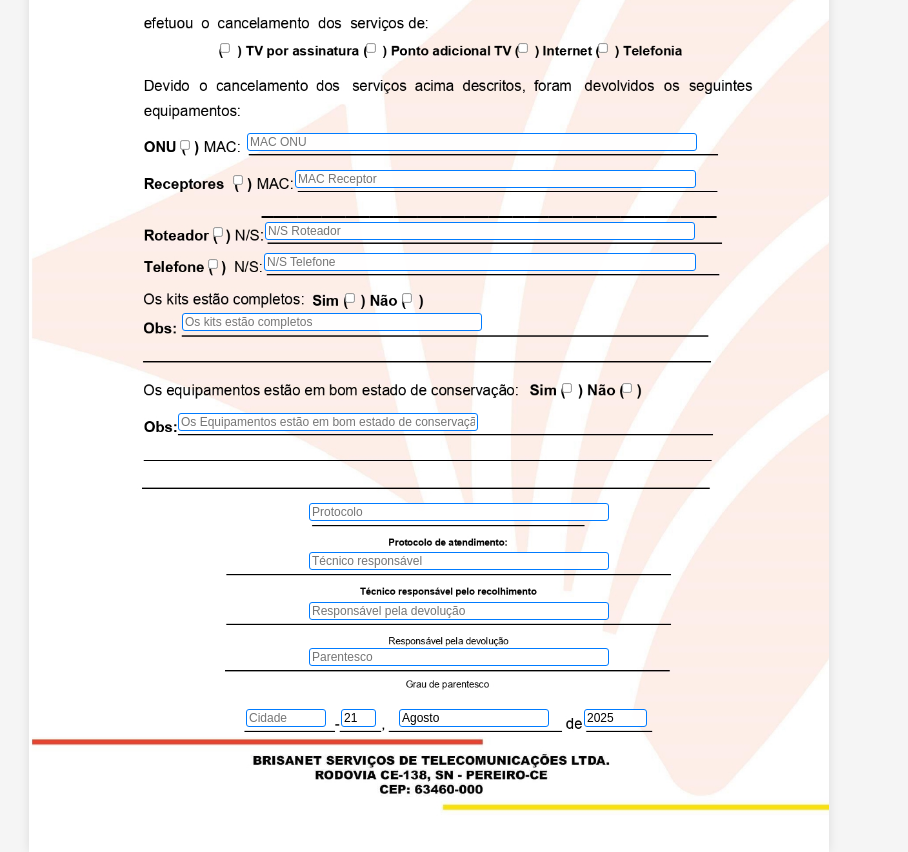
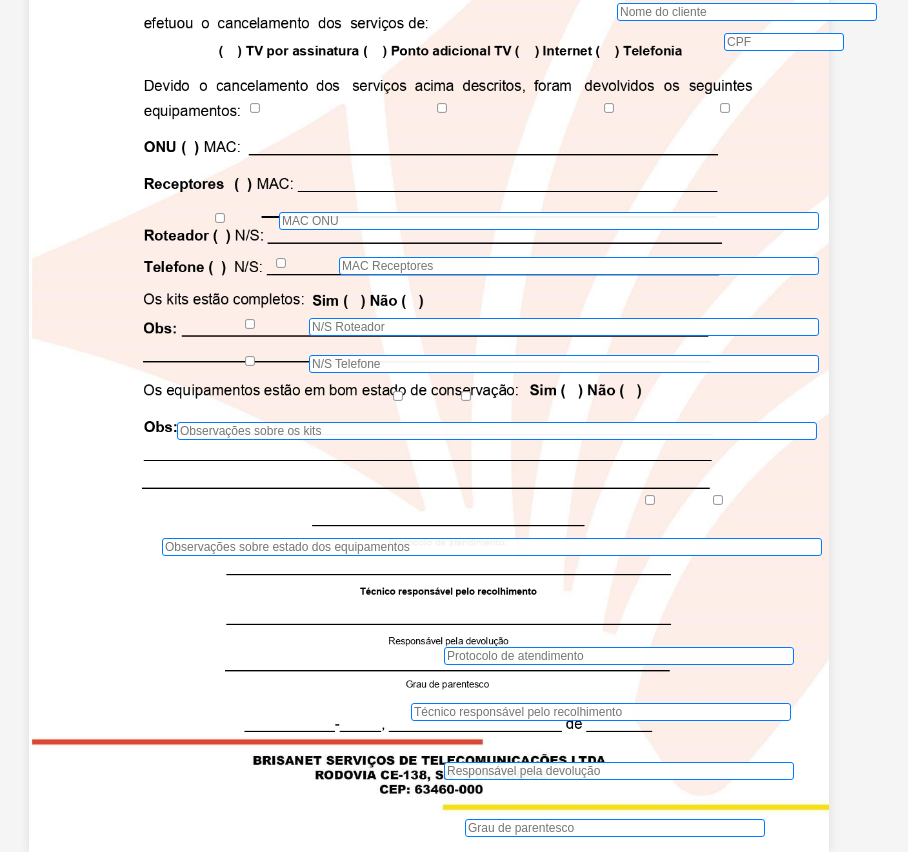
Before and after one commit to CelimarBastos/Brisanet, a plain HTML site: page index.html in a window 1280 px wide. Shown: the part 290-1142 px from the top of the page, without its empty margins (211-1119 px from the left). Drawn offline with Linux system fonts and the light colour scheme.

Commit message:
Update index.html

```diff
--- a/index.html
+++ b/index.html
@@ -244,49 +244,49 @@
     <img src="ordem-servico.JPG" alt="Imagem da Ordem de Serviço" class="imagem-fundo" id="imagemOrdem">
 
     <!-- Campos sobrepostos -->
-    <input type="text" class="campo" style="top: 230px; left: 508px; width: 228px;" placeholder="Nome do cliente" id="nomeCliente">
-    <input type="text" class="campo" style="top: 255px; left: 575px; width: 150px;" placeholder="CPF" id="cpfCliente">
+    <input type="text" class="campo" style="top: 283px; left: 588px; width: 260px;" placeholder="Nome do cliente" id="nomeCliente">
+    <input type="text" class="campo" style="top: 313px; left: 695px; width: 120px;" placeholder="CPF" id="cpfCliente">
 
     <!-- Serviços cancelados -->
-    <input type="checkbox" class="campo" style="top: 322px; left: 190px;" id="servico1" title="Internet">
-    <input type="checkbox" class="campo" style="top: 322px; left: 336px;" id="servico2" title="TV">
-    <input type="checkbox" class="campo" style="top: 322px; left: 488px;" id="servico3" title="Telefone">
-    <input type="checkbox" class="campo" style="top: 322px; left: 568px;" id="servico4" title="Outros">
+    <input type="checkbox" class="campo" style="top: 382px; left: 220px;" id="servico1" title="TV por assinatura">
+    <input type="checkbox" class="campo" style="top: 382px; left: 407px;" id="servico2" title="Ponto adicional TV">
+    <input type="checkbox" class="campo" style="top: 382px; left: 574px;" id="servico3" title="Internet">
+    <input type="checkbox" class="campo" style="top: 382px; left: 690px;" id="servico4" title="Telefonia">
 
     <!-- Equipamentos -->
-    <input type="checkbox" class="campo" style="top: 419px; left: 150px;" id="equipONU" title="ONU">
-    <input type="text" class="campo" style="top: 413px; left: 218px; width: 450px;" placeholder="MAC ONU" id="macONU">
+    <input type="checkbox" class="campo" style="top: 492px; left: 185px;" id="equipONU" title="ONU">
+    <input type="text" class="campo" style="top: 492px; left: 250px; width: 540px;" placeholder="MAC ONU" id="macONU">
 
-    <input type="checkbox" class="campo" style="top: 454px; left: 203px;" id="equipReceptor" title="Receptor">
-    <input type="text" class="campo" style="top: 450px; left: 266px; width: 401px;" placeholder="MAC Receptor" id="macReceptor">
+    <input type="checkbox" class="campo" style="top: 537px; left: 246px;" id="equipReceptor" title="Receptores">
+    <input type="text" class="campo" style="top: 537px; left: 310px; width: 480px;" placeholder="MAC Receptores" id="macReceptor">
 
-    <input type="checkbox" class="campo" style="top: 506px; left: 183px;" id="equipRoteador" title="Roteador">
-    <input type="text" class="campo" style="top: 502px; left: 236px; width: 430px;" placeholder="N/S Roteador" id="nsRoteador">
+    <input type="checkbox" class="campo" style="top: 598px; left: 215px;" id="equipRoteador" title="Roteador">
+    <input type="text" class="campo" style="top: 598px; left: 280px; width: 510px;" placeholder="N/S Roteador" id="nsRoteador">
 
-    <input type="checkbox" class="campo" style="top: 538px; left: 178px;" id="equipTelefone" title="Telefone">
-    <input type="text" class="campo" style="top: 533px; left: 235px; width: 432px;" placeholder="N/S Telefone" id="nsTelefone">
+    <input type="checkbox" class="campo" style="top: 635px; left: 215px;" id="equipTelefone" title="Telefone">
+    <input type="text" class="campo" style="top: 635px; left: 280px; width: 510px;" placeholder="N/S Telefone" id="nsTelefone">
 
     <!-- Os kits estão completos -->
-    <input type="text" class="campo" style="top: 593px; left: 153px; width: 300px;" placeholder="Os kits estão completos" id="kitsTexto">
-    <input type="checkbox" class="campo" style="top: 572px; left: 315px;" id="kitsCompletos" title="Sim">
-    <input type="checkbox" class="campo" style="top: 572px; left: 372px;" id="kitsIncompletos" title="Não">
+    <input type="checkbox" class="campo" style="top: 670px; left: 363px;" id="kitsCompletos" title="Sim">
+    <input type="checkbox" class="campo" style="top: 670px; left: 431px;" id="kitsIncompletos" title="Não">
+    <input type="text" class="campo" style="top: 702px; left: 148px; width: 640px;" placeholder="Observações sobre os kits" id="obsKits">
 
     <!-- Os Equipamentos estão em bom estado de conservação -->
-    <input type="text" class="campo" style="top: 693px; left: 149px; width: 300px;" placeholder="Os Equipamentos estão em bom estado de conservação" id="estadoTexto">
-    <input type="checkbox" class="campo" style="top: 662px; left: 532px;" id="bomEstado" title="Sim">
-    <input type="checkbox" class="campo" style="top: 662px; left: 592px;" id="mauEstado" title="Não">
+    <input type="checkbox" class="campo" style="top: 774px; left: 615px;" id="bomEstado" title="Sim">
+    <input type="checkbox" class="campo" style="top: 774px; left: 683px;" id="mauEstado" title="Não">
+    <input type="text" class="campo" style="top: 818px; left: 133px; width: 660px;" placeholder="Observações sobre estado dos equipamentos" id="obsEstado">
 
     <!-- Informações finais -->
-    <input type="text" class="campo" style="top: 783px; left: 280px; width: 300px;" placeholder="Protocolo" id="protocolo">
-    <input type="text" class="campo" style="top: 832px; left: 280px; width: 300px;" placeholder="Técnico responsável" id="tecnico">
-    <input type="text" class="campo" style="top: 882px; left: 280px; width: 300px;" placeholder="Responsável pela devolução" id="responsavel">
-    <input type="text" class="campo" style="top: 928px; left: 280px; width: 300px;" placeholder="Parentesco" id="parentesco">
+    <input type="text" class="campo" style="top: 927px; left: 415px; width: 350px;" placeholder="Protocolo de atendimento" id="protocolo">
+    <input type="text" class="campo" style="top: 983px; left: 382px; width: 380px;" placeholder="Técnico responsável pelo recolhimento" id="tecnico">
+    <input type="text" class="campo" style="top: 1042px; left: 415px; width: 350px;" placeholder="Responsável pela devolução" id="responsavel">
+    <input type="text" class="campo" style="top: 1099px; left: 436px; width: 300px;" placeholder="Grau de parentesco" id="parentesco">
 
     <!-- Local e data -->
-    <input type="text" class="campo" style="top: 989px; left: 217px; width: 80px;" placeholder="Cidade" id="cidade">
-    <input type="text" class="campo" style="top: 989px; left: 312px; width: 35px;" placeholder="Dia" id="dia">
-    <input type="text" class="campo" style="top: 989px; left: 370px; width: 150px;" placeholder="Mês" id="mes">
-    <input type="text" class="campo" style="top: 989px; left: 555px; width: 63px;" placeholder="Ano" id="ano">
+    <input type="text" class="campo" style="top: 1159px; left: 248px; width: 100px;" placeholder="Cidade" id="cidade">
+    <input type="text" class="campo" style="top: 1159px; left: 388px; width: 50px;" placeholder="Dia" id="dia">
+    <input type="text" class="campo" style="top: 1159px; left: 516px; width: 120px;" placeholder="Mês" id="mes">
+    <input type="text" class="campo" style="top: 1159px; left: 678px; width: 80px;" placeholder="Ano" id="ano">
   </div>
 
   <!-- Botões -->
```
